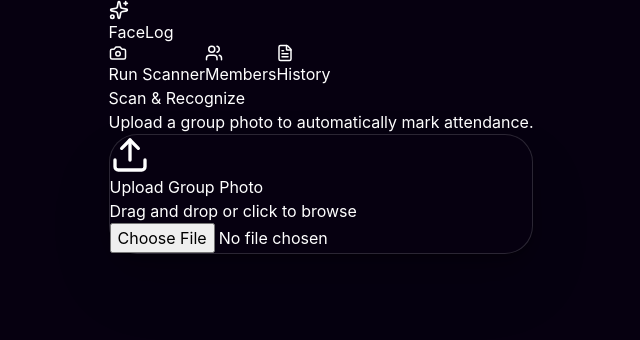
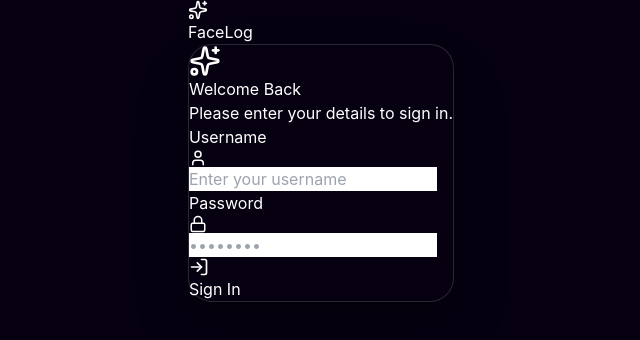
Before and after one commit to ArulventhanGM/FaceNet, a React (Vite) app in the folder attendance-ui/: page / in a window 1280 px wide. Shown: the top 340 px of the page, without its empty margins (319-959 px from the left). Built offline with nearby package versions, Linux system fonts and the light colour scheme.

Commit message:
feat: implement login functionality with authentication state management

```diff
--- a/attendance-ui/src/App.jsx
+++ b/attendance-ui/src/App.jsx
@@ -3,11 +3,22 @@ import ClickSpark from './components/ClickSpark';
 import Recognition from './pages/Recognition';
 import Students from './pages/Students';
 import History from './pages/History';
-import { Camera, Users, FileText, Sparkles } from 'lucide-react';
+import Login from './pages/Login';
+import { Camera, Users, FileText, Sparkles, LogOut } from 'lucide-react';
 import './App.css';
 
 function App() {
+  const [isAuthenticated, setIsAuthenticated] = useState(false);
   const [activeTab, setActiveTab] = useState('recognition');
+
+  const handleLogin = () => {
+    setIsAuthenticated(true);
+  };
+
+  const handleLogout = () => {
+    setIsAuthenticated(false);
+    setActiveTab('recognition');
+  };
 
   return (
     <ClickSpark sparkColor='#c084fc' sparkSize={20} sparkRadius={40} sparkCount={12} duration={500}>
@@ -22,6 +33,7 @@ function App() {
             <h1 className="text-2xl font-extrabold bg-clip-text text-transparent bg-gradient-to-r from-[#c084fc] via-[#f472b6] to-[#38bdf8] tracking-widest drop-shadow-sm">FaceLog</h1>
           </div>
 
+          {isAuthenticated && (
             <div className="flex items-center gap-2 bg-[#0a0512] p-1.5 rounded-full border border-white/5 shadow-inner">
               <button
                 onClick={() => setActiveTab('recognition')}
@@ -38,14 +50,32 @@ function App() {
                 className={`flex items-center gap-2 px-6 py-2 rounded-full transition-all duration-300 ${activeTab === 'history' ? 'bg-gradient-to-r from-purple-500/20 to-pink-500/20 text-[#c084fc] font-semibold border border-[#c084fc]/30 shadow-lg' : 'hover:bg-white/5 text-gray-400 border border-transparent'}`}>
                 <FileText size={18} /> History
               </button>
+
+              {/* Logout Button */}
+              <div className="w-px h-6 bg-white/10 mx-1"></div>
+              <button
+                onClick={handleLogout}
+                className="flex items-center justify-center p-2 rounded-full hover:bg-white/5 text-gray-400 hover:text-red-400 transition-colors border border-transparent gap-2 px-4 shadow-[0_0_15px_rgba(239,68,68,0.2)]"
+                title="Logout"
+              >
+                <LogOut size={18} />
+                <span className="text-sm font-semibold hidden md:inline">Log out</span>
+              </button>
             </div>
+          )}
         </nav>
 
         {/* Dynamic Page Content */}
         <div className="flex-1 w-full p-8 flex flex-col items-center">
+          {!isAuthenticated ? (
+            <Login onLogin={handleLogin} />
+          ) : (
+            <>
               {activeTab === 'recognition' && <Recognition />}
               {activeTab === 'students' && <Students />}
               {activeTab === 'history' && <History />}
+            </>
+          )}
         </div>
       </div>
     </ClickSpark>
--- /dev/null
+++ b/attendance-ui/src/pages/Login.jsx
@@ -0,0 +1,85 @@
+import React, { useState } from 'react';
+import BorderGlow from '../components/BorderGlow';
+import { LogIn, User, Lock, Sparkles } from 'lucide-react';
+
+export default function Login({ onLogin }) {
+  const [username, setUsername] = useState('');
+  const [password, setPassword] = useState('');
+  const [error, setError] = useState('');
+
+  const handleSubmit = (e) => {
+    e.preventDefault();
+    if (username === 'admin' && password === 'Arul@789') {
+      setError('');
+      onLogin();
+    } else {
+      setError('Invalid username or password');
+    }
+  };
+
+  return (
+    <div className="w-full flex items-center justify-center min-h-[80vh]">
+      <div className="w-full max-w-md">
+        <BorderGlow glowColor="340 100 70" colors={['#f472b6', '#c084fc', '#38bdf8']} borderRadius={24} glowRadius={30}>
+          <div className="bg-[#060010] p-10 rounded-[24px] shadow-2xl flex flex-col items-center">
+
+            <div className="w-16 h-16 rounded-2xl bg-gradient-to-br from-[#c084fc] to-[#38bdf8] flex items-center justify-center shadow-lg shadow-purple-500/30 mb-6">
+              <Sparkles size={32} className="text-white" />
+            </div>
+
+            <h2 className="text-3xl font-extrabold text-white mb-2 text-center">Welcome Back</h2>
+            <p className="text-gray-400 mb-8 text-center">Please enter your details to sign in.</p>
+
+            <form onSubmit={handleSubmit} className="w-full space-y-5">
+              <div>
+                <label className="block text-sm font-medium text-gray-300 mb-1.5 ml-1">Username</label>
+                <div className="relative">
+                  <div className="absolute inset-y-0 left-0 pl-4 flex items-center pointer-events-none">
+                    <User size={18} className="text-gray-500" />
+                  </div>
+                  <input
+                    type="text"
+                    value={username}
+                    onChange={(e) => setUsername(e.target.value)}
+                    className="w-full bg-[#10081c]/80 border border-white/10 text-white text-sm rounded-xl focus:ring-2 focus:ring-[#c084fc] focus:border-[#c084fc] block pl-11 p-3.5 transition-all outline-none placeholder-gray-600"
+                    placeholder="Enter your username"
+                  />
+                </div>
+              </div>
+
+              <div>
+                <label className="block text-sm font-medium text-gray-300 mb-1.5 ml-1">Password</label>
+                <div className="relative">
+                  <div className="absolute inset-y-0 left-0 pl-4 flex items-center pointer-events-none">
+                    <Lock size={18} className="text-gray-500" />
+                  </div>
+                  <input
+                    type="password"
+                    value={password}
+                    onChange={(e) => setPassword(e.target.value)}
+                    className="w-full bg-[#10081c]/80 border border-white/10 text-white text-sm rounded-xl focus:ring-2 focus:ring-[#c084fc] focus:border-[#c084fc] block pl-11 p-3.5 transition-all outline-none placeholder-gray-600"
+                    placeholder="••••••••"
+                  />
+                </div>
+              </div>
+
+              {error && (
+                <div className="text-[#f472b6] text-sm text-center font-medium bg-red-500/10 p-2 rounded-lg border border-red-500/20">
+                  {error}
+                </div>
+              )}
+
+              <button
+                type="submit"
+                className="w-full mt-4 flex items-center justify-center gap-2 bg-gradient-to-r from-[#c084fc] to-[#38bdf8] text-white p-3.5 rounded-xl font-bold shadow-[0_0_20px_rgba(192,132,252,0.3)] hover:shadow-[0_0_30px_rgba(192,132,252,0.5)] transition-all transform hover:-translate-y-0.5"
+              >
+                <LogIn size={20} />
+                Sign In
+              </button>
+            </form>
+          </div>
+        </BorderGlow>
+      </div>
+    </div>
+  );
+}
```
Lines whose indentation alone changed are shown as unchanged.
